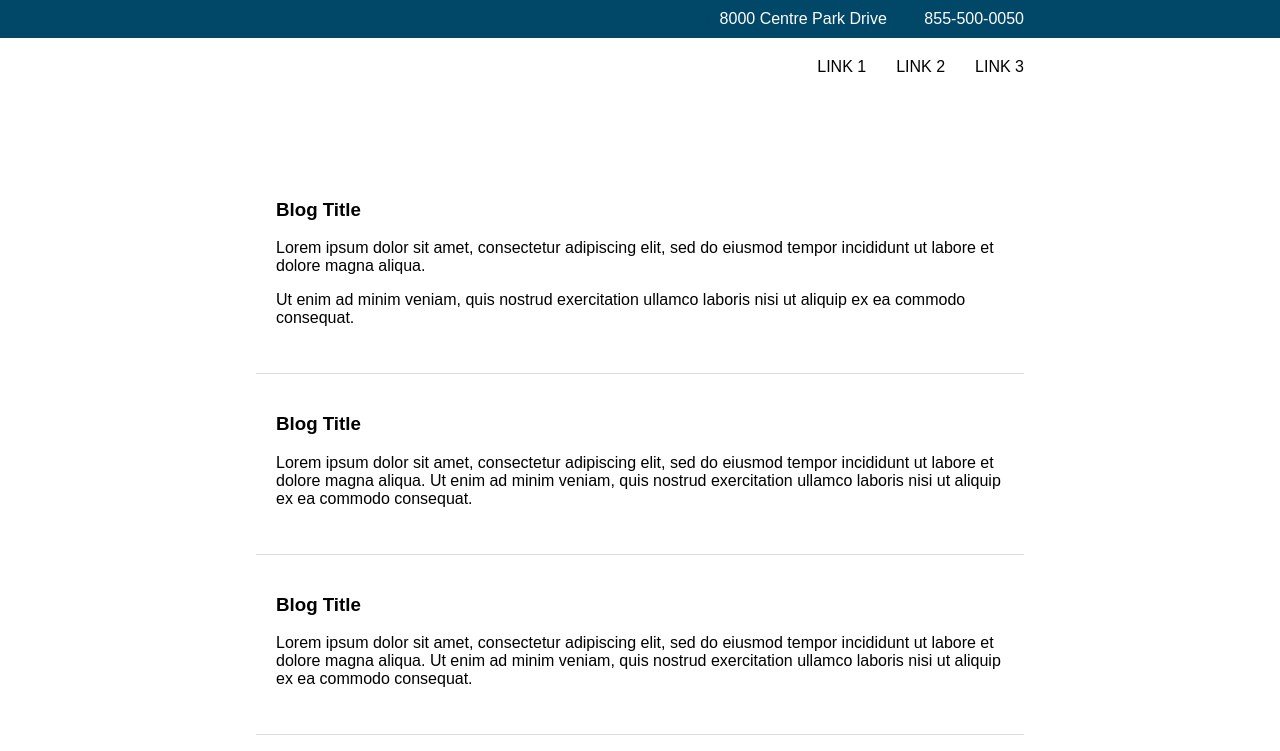
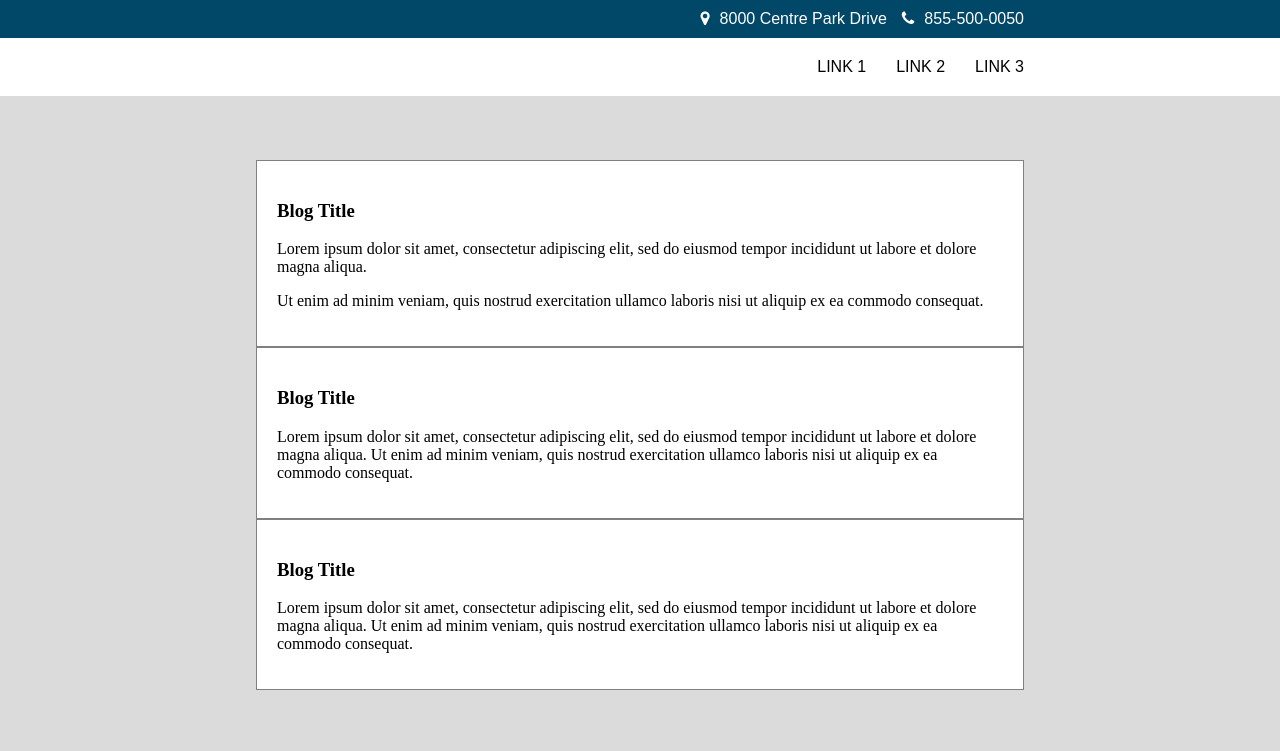
Before and after one commit to laavang/ACA_web101_Laura_Aavang, a plain HTML site: page myPortfolio/src/blog.html in a window 1280 px wide. Shown: the top 751 px of the page. Drawn offline with Linux system fonts and the light colour scheme.

Commit message:
Reverted css changes to put on different branch

```diff
--- a/myPortfolio/src/styles/blog-styles.css
+++ b/myPortfolio/src/styles/blog-styles.css
@@ -1,13 +1,8 @@
 
-* {
-    font-family: sans-serif;
-}
 
 body {
-    background-color: white;
+    background-color: rgb(219, 219, 219);
     margin: 0px;
-    display: flex;
-    flex-direction: column;
 }
 
 
@@ -19,13 +14,16 @@ main {
 }
 
 article {
-    border-bottom: solid #dcdcdc .5px;
-    padding: 20px 20px 30px 20px;
+    border: solid grey .5px;
+    padding: 20px 20px 20px 20px;
     background-color: white;
     border-collapse: collapse;
 }
 
-
+article:hover > p:first-of-type:first-letter {
+    font-weight: 600;
+    font-size: 4rem;
+}
 
 a {
     text-decoration: none;
@@ -88,7 +86,6 @@ a:hover {
 
 .fa {
     margin-right: 10px;
-    color: #004768;
 }
 
 footer {
```
